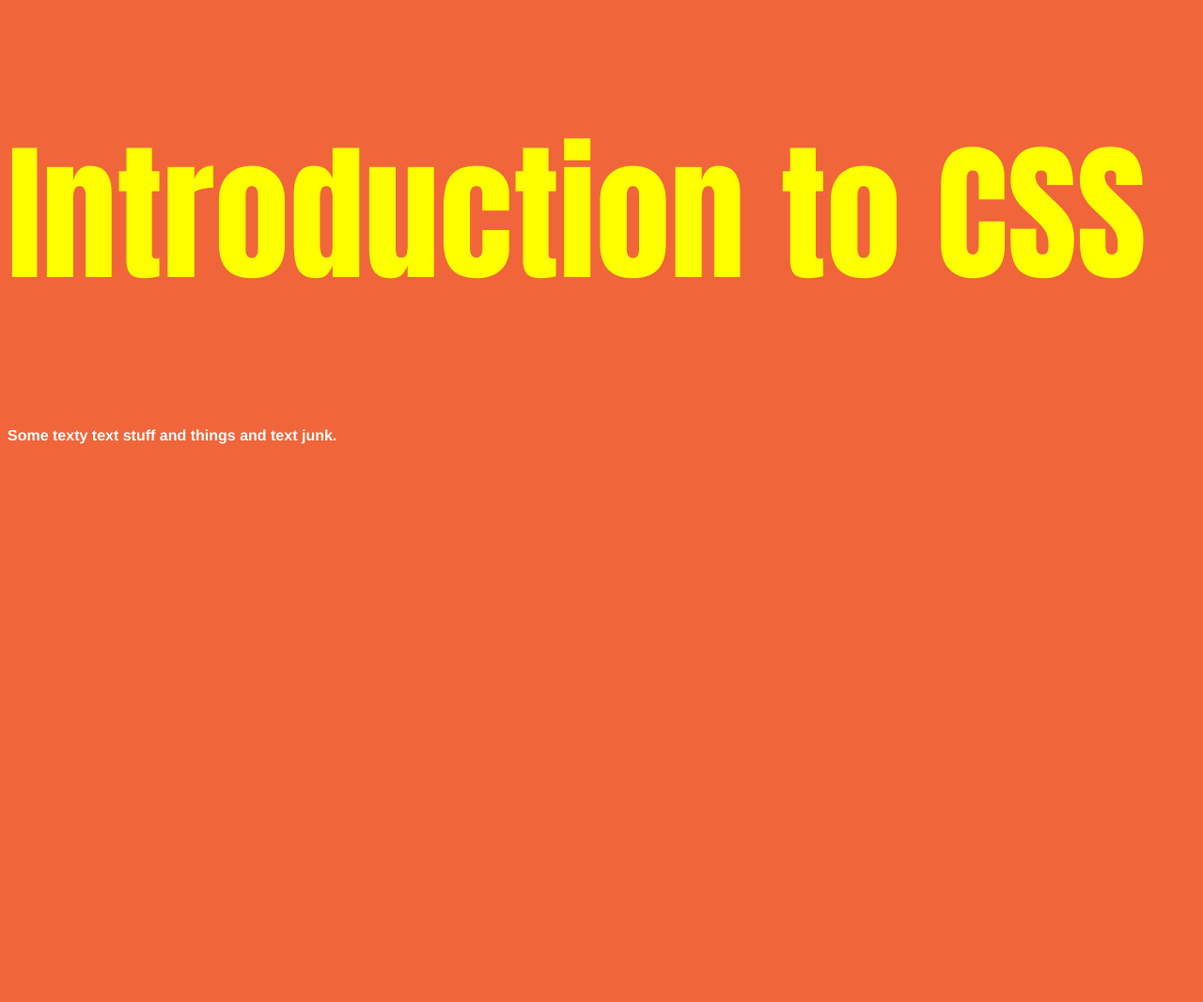
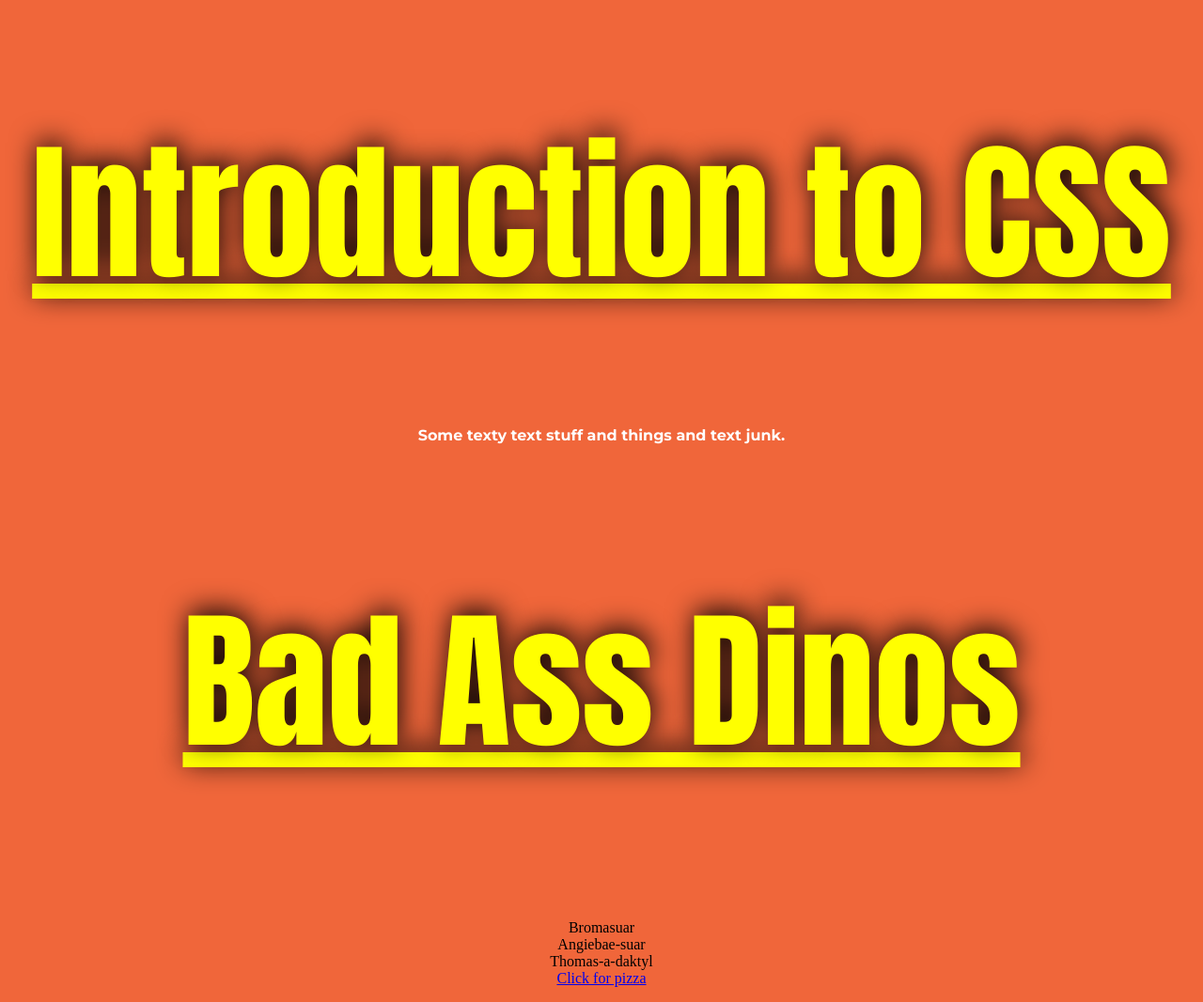
Before and after one commit to RyanNicholasPurdy/intro-to-css, a plain HTML site: page index.html in a window 1280 px wide. Shown: the whole page at 94% size. Before the commit the page ends 800 px from the top, so only its background shows below. Drawn offline with Linux system fonts and the light colour scheme.

Commit message:
Finished Intro To CSS File

```diff
--- a/css/main.css
+++ b/css/main.css
@@ -5,9 +5,12 @@ html {
   /* add semicolon to end of EVERY LINE OR CODE WILL NOT WORK in css specifically */
 }
 
-h1{
-  font-family: impact;
-  /* specifies the type of font you wish to use */
+h1, h2{
+/* specifies the element, by addign the comma ',h2' your'e adding h2 to the list
+of properties that will be changed with the code below */
+  font-family: impact, sans-serif;
+  /* specifies the type of font you wish to use. By adding a comma then
+  'sans-serif' specifies that if impact cannot be used it picks a default sans-serif */
   font-size: 10rem;
   /* sets the font size for the text */
   /* use rem NOT EVER PIXELS, rem is a resizable font unit, it will take the users specified
@@ -16,13 +19,52 @@ h1{
   /* specifies the font as normal */
   color:yellow;
   /* specifies font color */
+  text-align: center;
+  /* sets the text to be aligned to the center of the page, other alignments
+  include; center, left, right, justifiy */
+  text-decoration: underline;
+  /* adds a decoration to the text such as; underline, none, line-through */
+  line-height: 1.5;
+  /* line height is also known as 'leading', it multiplies the line height by the
+  specified font size */
+  text-shadow: 2px -5px 30px black;
+  /* first number specifies left-right alignment, second number specifies up-down,
+  the third number represents blur-radius (size), the fourth number represents colour */
+  transition:all 1s ease;
+  /* adds a transition, all specifies that when anything happens to the title it applies
+  the transition effects which in this case is 'hover' seen below. '1s' specifies the
+  duration of the transition. 'ease' will start slow then arc to end slow, 'linear'
+  will make the transition uniform */
+}
+
+h1:hover {
+/* gives h1 (header1) a hover state */
+  font-size: 12rem;
+  /* changes the h1 header to a larger size specified */
 }
 
 p{
-  font-family: helvetica;
-  /* specifies the type of font you wish to use */
-  font-weight: bold;
-  /* specifies the font style type ie-bold */
+  font-family: 'Montserrat', sans-serif;
+  /* typing the specific 'font name' in from the hmtl link will set the text
+  to the outside font linked to google fonts */
   color: #fff;
   /* specifies font color */
+  text-align: center;
+  /* sets the text to be aligned to the center of the page */
 }
+
+ol{
+  list-style-type: none;
+  /* specifies the bullets of the list to be lower-alpha(alphabet), lower-roman(roman numerals),
+   decimal(decimals), circle(circles), or none(no bullets)*/
+  padding:0;
+  /* padding aligns a list to the left and getd rid of indentation */
+  text-align: center;
+  /* aligns the list to the center of the page */
+}
+
+a:hover{
+/* sets a hover state to 'a' anchor link */
+  color: yellow;
+  /* sets the link to yellow when the mouse hovers over */
+}
--- a/index.html
+++ b/index.html
@@ -7,6 +7,8 @@
     <!-- meta charset is used to make the site work with nearly any language -->
     <title>Intro to CSS</title>
     <!-- title creates the title that shows up in the search engine results & at the top of the page tab -->
+    <link href='http://fonts.googleapis.com/css?family=Montserrat:700' rel='stylesheet' type='text/css'>
+    <!-- sets an href link to google fonts specifc text classifying it as text/css in a stylesheet -->
     <link href="css/main.css" rel="stylesheet">
     <!-- 'link href' goes into css folder and connects the css file 'main.css' 'rel' defines it as a stylesheet. -->
   </head>
@@ -16,5 +18,16 @@
   <!-- creates a main header -->
   <p>Some texty text stuff and things and text junk.</p>
   <!-- creates a basic paragraph -->
+
+  <h2>Bad Ass Dinos</h2>
+
+  <ol>
+    <li>Bromasuar</li>
+    <li>Angiebae-suar</li>
+    <li>Thomas-a-daktyl</li>
+    <a href="http://tinyurl.com/pizzaweb">Click for pizza</a><p>
+    <!-- adds a link to a picture on the web -->
+  </ol>
+
   </body>
 </html>
```
